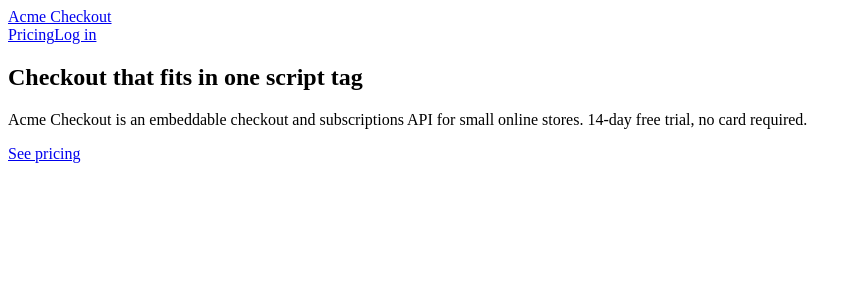
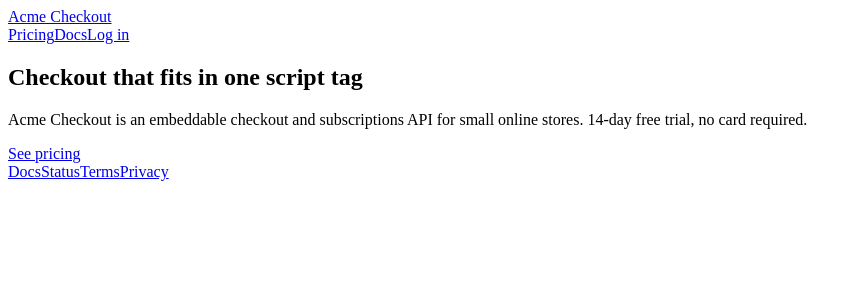
Before and after one commit to hitakshiA/acme-web, a Next.js app: page / in a window 1280 px wide. Shown: the top 300 px of the page, without its empty margins (0-862 px from the left). Built offline with nearby package versions, Linux system fonts and the light colour scheme.

Commit message:
footer links + docs in nav

```diff
--- a/app/layout.tsx
+++ b/app/layout.tsx
@@ -13,10 +13,17 @@ export default function RootLayout({ children }: { children: React.ReactNode })
           </a>
           <nav>
             <a href="/pricing">Pricing</a>
+            <a href="/docs">Docs</a>
             <a href="/login">Log in</a>
           </nav>
         </header>
         <main>{children}</main>
+        <footer className="site-footer">
+          <a href="/docs">Docs</a>
+          <a href="/status">Status</a>
+          <a href="/legal/terms">Terms</a>
+          <a href="/legal/privacy">Privacy</a>
+        </footer>
       </body>
     </html>
   );
```
